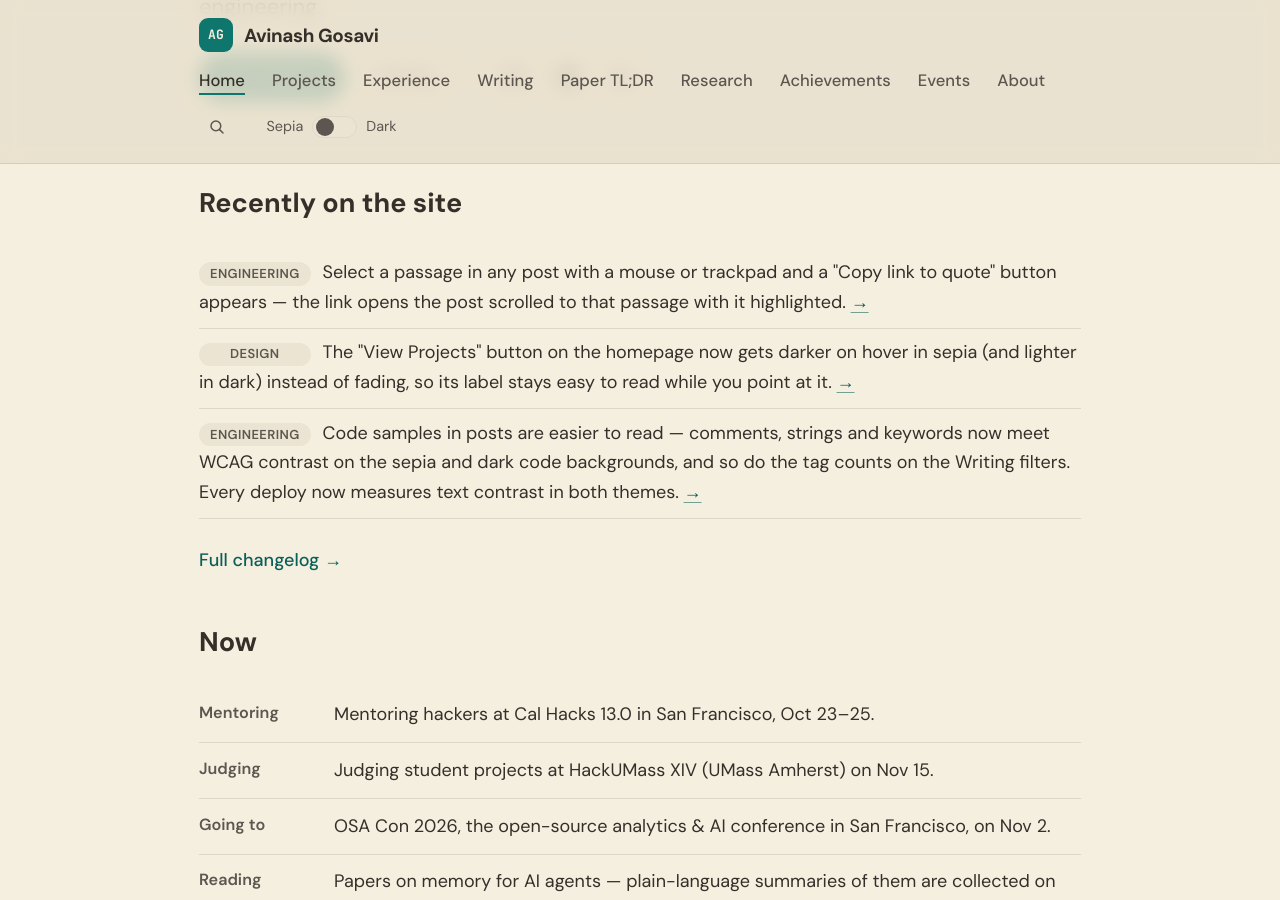
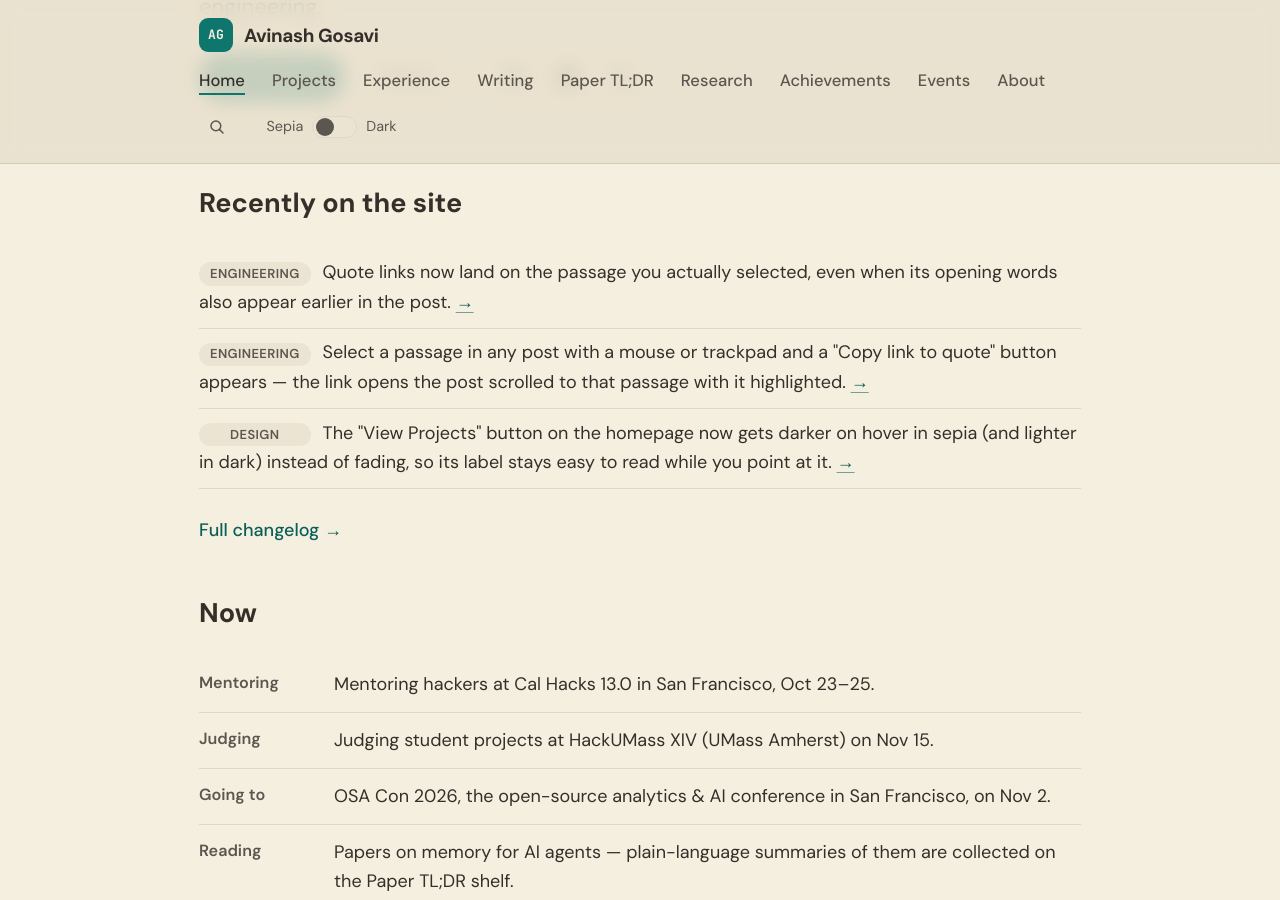
Before and after one commit to aag1091-alt/avinashgosavi.com, a Jekyll site: the page built from index.md, in a window 1280 px wide and 900 px high, scrolled down 554 px. Built offline with Jekyll 4.4.1, drawn with Linux system fonts in a browser that asks for light colours.

Commit message:
Quote links: add a prefix when the quote's opening words appear earlier in the post
Co-Authored-By: Claude <noreply@anthropic.com>

```diff
--- a/_data/changelog.yml
+++ b/_data/changelog.yml
@@ -1,5 +1,9 @@
 # Public changelog shown on /changelog and (latest 3) on the homepage.
 # Newest first. desk: Writing | Design | Engineering
+- date: 2026-10-24
+  desk: Engineering
+  text: Quote links now land on the passage you actually selected, even when its opening words also appear earlier in the post.
+  link: /post/my-sf-ruby-2025-experience-talks-side-quests-community-inspiration/
 - date: 2026-10-24
   desk: Engineering
   text: Select a passage in any post with a mouse or trackpad and a "Copy link to quote" button appears — the link opens the post scrolled to that passage with it highlighted.
```
Also changed, not shown: _includes/post-tools.html (+18 -1 lines).
